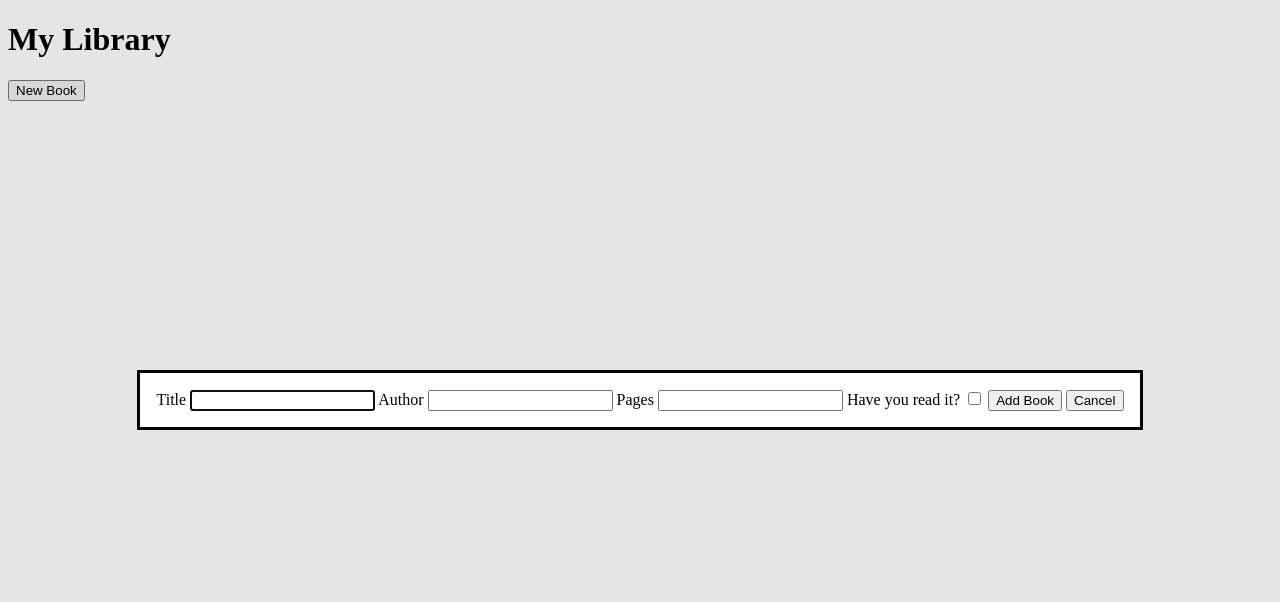
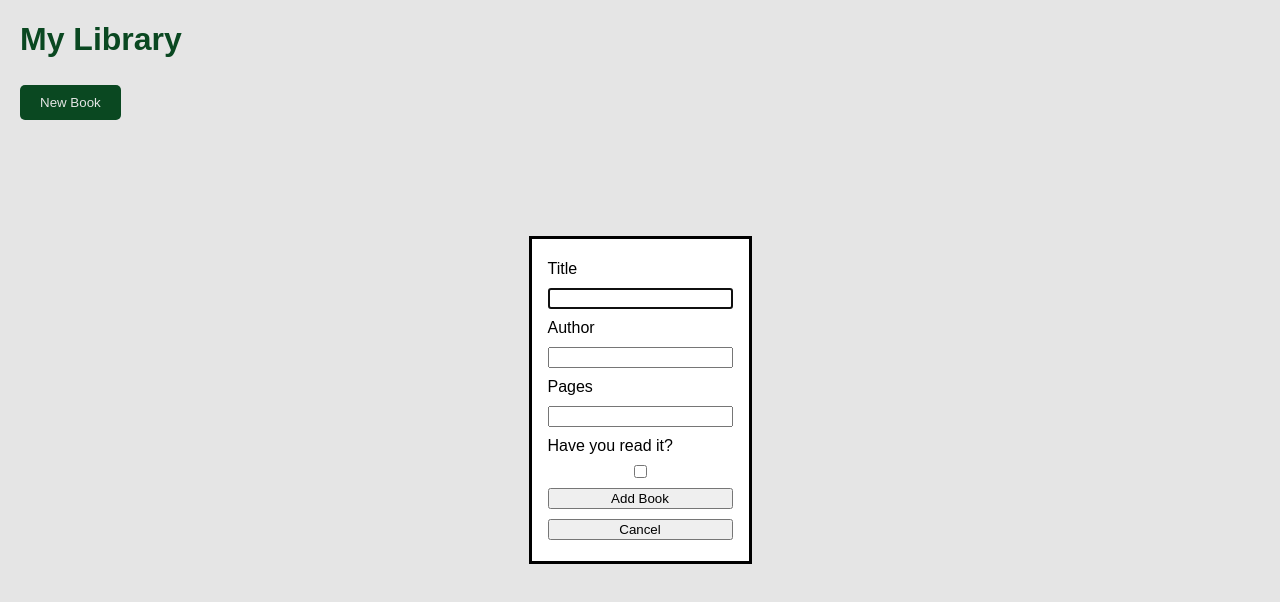
Before and after one commit to Minte021/library-app, a plain HTML site: page index.html in a window 1280 px wide. Both pictures are taken after a click on the button "New Book". Drawn offline with Linux system fonts and the light colour scheme.

Commit message:
style added

```diff
--- a/index.html
+++ b/index.html
@@ -3,7 +3,8 @@
   <head>
     <meta charset="UTF-8" />
     <meta name="viewport" content="width=device-width, initial-scale=1.0" />
-    <title>Document</title>
+    <title>Library</title>
+    <link rel="stylesheet" href="style.css" />
   </head>
   <body>
     <h1>My Library</h1>
--- a/style.css
+++ b/style.css
@@ -0,0 +1,31 @@
+body {
+  font-family: Arial, sans-serif;
+  margin: 20px;
+}
+
+h1 {
+  color: #0b5025;
+  font-size: 2em;
+}
+
+#new-book-btn {
+  background-color: #0b5025;
+  color: white;
+  border: none;
+  padding: 10px 20px;
+  cursor: pointer;
+  border-radius: 5px;
+}
+
+#new-book-btn:hover {
+  background-color: #0a3e1c;
+}
+
+#book-form {
+  display: flex;
+  flex-direction: column;
+}
+
+label, input, button {
+  margin: 5px 0;
+}
```
